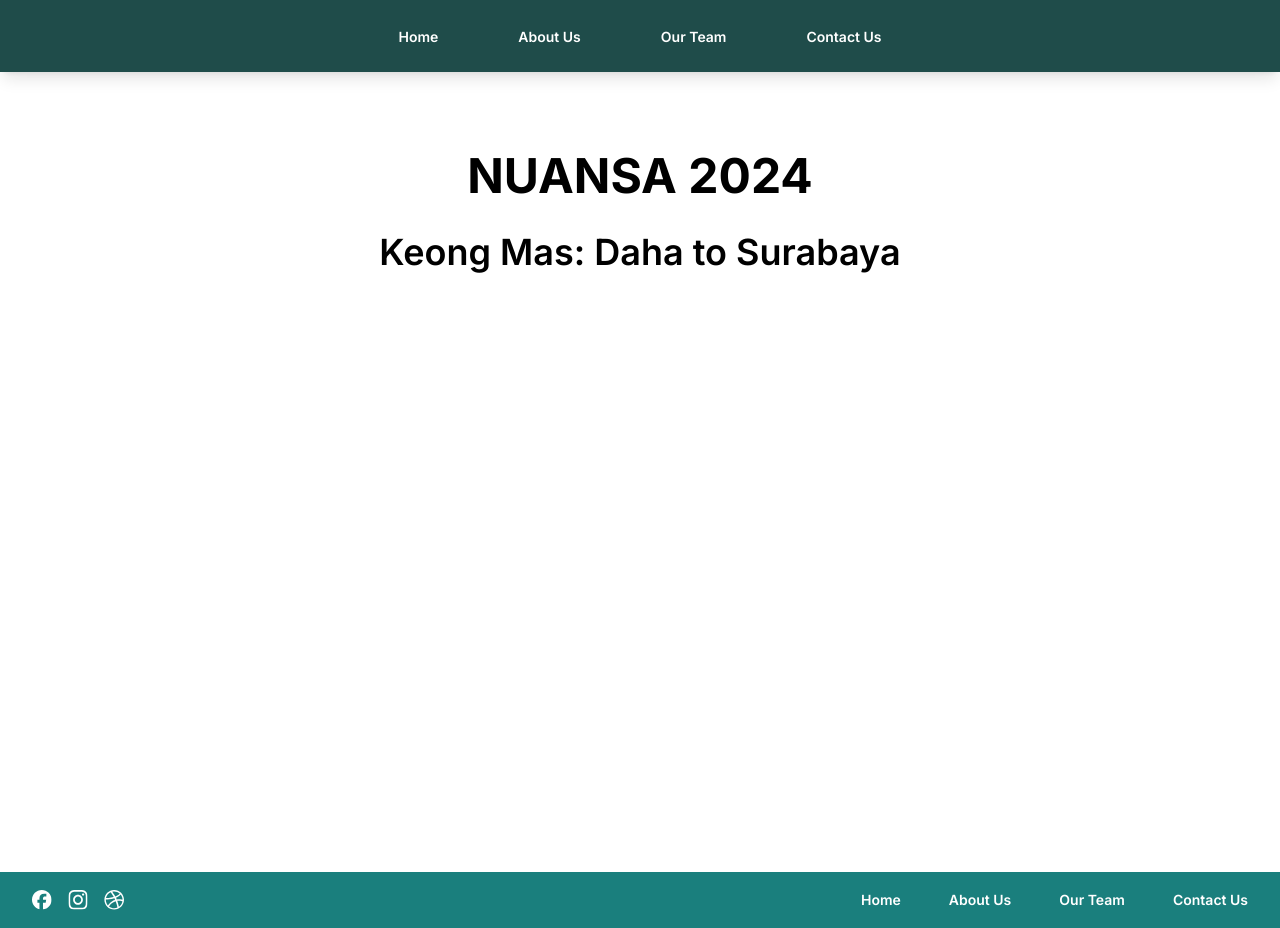
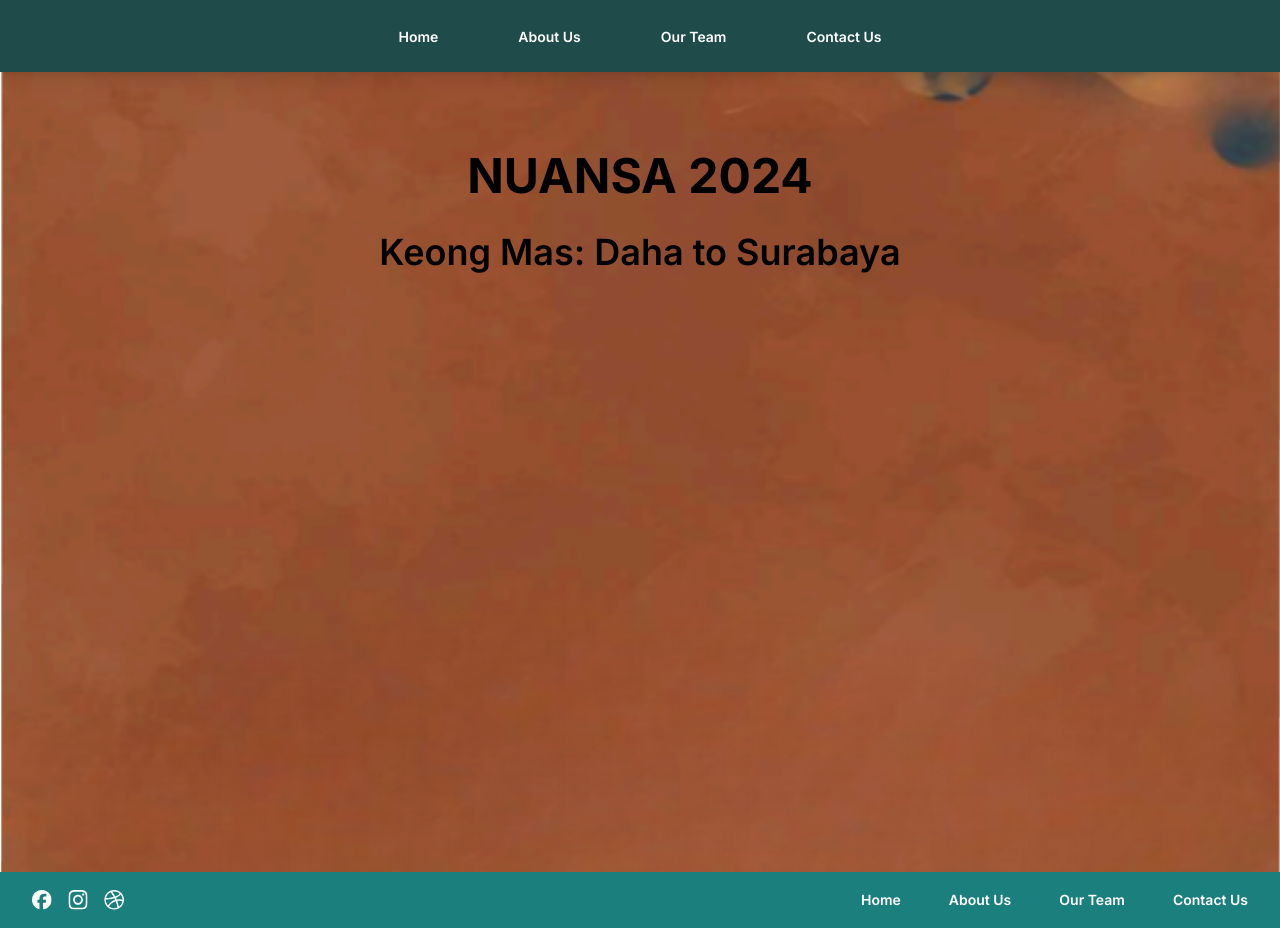
Before and after one commit to nuansacp2025/nuansa-web, a Next.js app: page /about-us/keong-mas-2024 in a window 1280 px wide. Built offline with nearby package versions, Linux system fonts and the light colour scheme.

Commit message:
Add background on about us keong mas page

```diff
--- a/app/about-us/keong-mas-2024/page.tsx
+++ b/app/about-us/keong-mas-2024/page.tsx
@@ -1,10 +1,12 @@
 "use client"
 
 import { FadeInDiv } from "@/app/components/animations";
+import { ScrollableBackground } from "@/app/components/background";
 
 export default function Page() {
   return (
     <main className="min-h-screen">
+      <ScrollableBackground src='/images/about-us/background.png' height={1920} />
       <section className="w-full flex flex-col items-center py-12 px-16 md:py-20 md:px-32">
         <FadeInDiv>
           <h2 className="text-4xl md:text-5xl pb-6 md:pb-8 font-bold">
```
Also changed, not shown: public/images/about-us/background.png (added).
